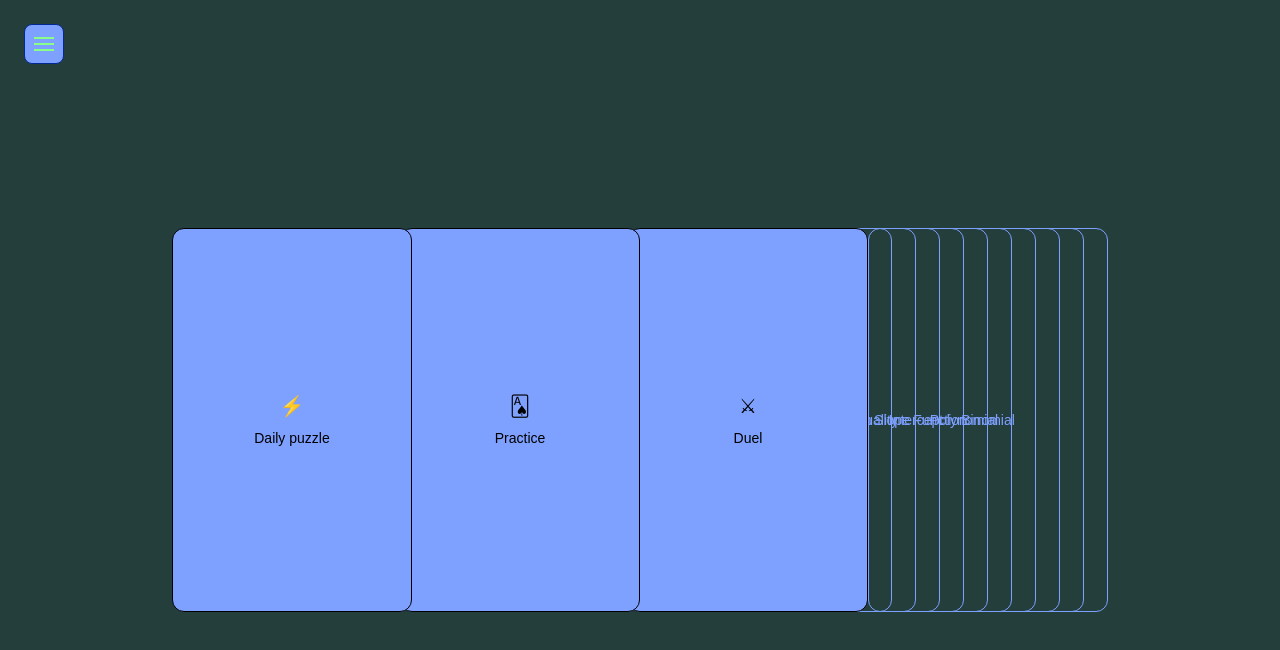
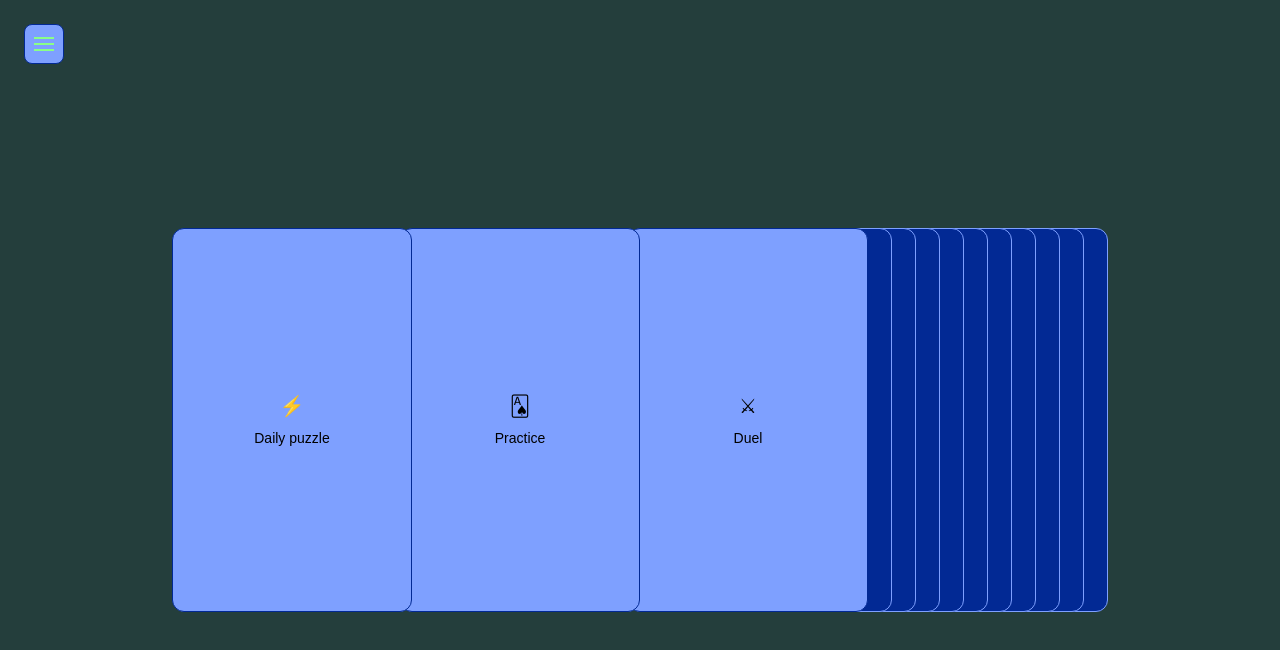
Before and after one commit to shfox2-dev/the.deck, a Next.js app: page / in a window 1280 px wide. Shown: the top 650 px of the page. Built offline with nearby package versions, Linux system fonts and the light colour scheme.

Commit message:
Update page.js

```diff
--- a/app/page.js
+++ b/app/page.js
@@ -83,7 +83,7 @@ export default function Home() {
                 marginLeft: i === 0 ? 0 : -ENTRANCE_OVERLAP_PX,
                 zIndex: hoveredKey === e.href ? 999 : deck.cards.length + 3 - i,
               }}
-              className="relative w-60 h-96 rounded-xl border border-blue-dark bg-blue-light
+              className="relative w-60 h-96 rounded-xl border border-blue bg-blue-light
                          flex flex-col items-center justify-center gap-2 text-center shrink-0
                          transition-transform duration-200 ease-out hover:-translate-y-6"
             >
@@ -100,7 +100,7 @@ export default function Home() {
                 marginLeft: -OVERLAP_PX,
                 zIndex: hoveredKey === card.id ? 999 : deck.cards.length - i,
               }}
-              className="relative w-60 h-96 rounded-xl border border-blue-light bg-blue-dark
+              className="relative w-60 h-96 rounded-xl border border-blue-light bg-blue
                          flex items-center justify-center text-center px-2 shrink-0
                          transition-transform duration-200 ease-out hover:-translate-y-6"
             >
```
